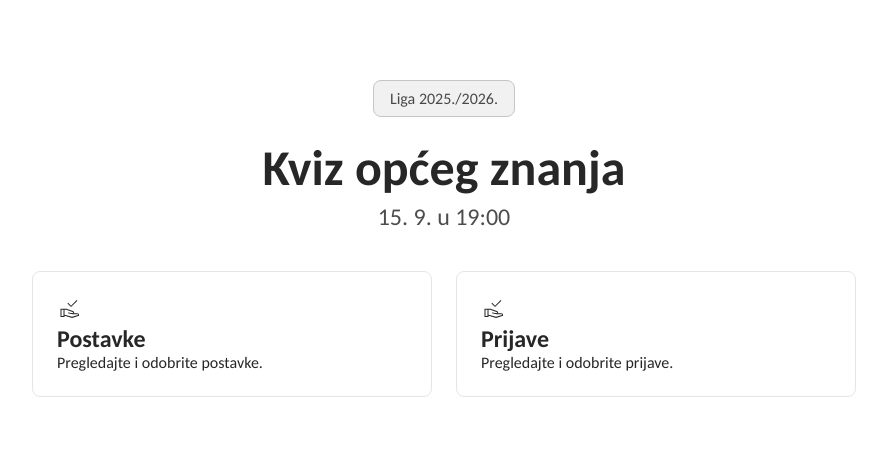
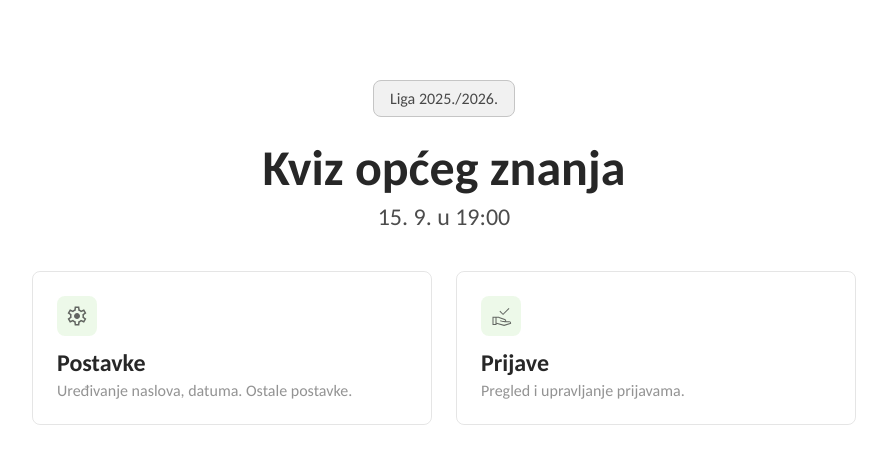
Before and after one commit to lovretomic/peta-kviz-app, a React (Vite) app: page /admin/quiz/1 in a window 1280 px wide. Shown: the top 464 px of the page, without its empty margins (196-1083 px from the left). Built offline with nearby package versions, Linux system fonts and the light colour scheme.

Commit message:
improved styles

```diff
--- a/src/pages/AdminQuizPage/AdminQuizPage.module.scss
+++ b/src/pages/AdminQuizPage/AdminQuizPage.module.scss
@@ -53,7 +53,32 @@
       cursor: pointer;
       user-select: none;
       -webkit-user-drag: none;
-      transition: 200ms ease-in-out;
+      transition: 100ms ease-in-out;
+
+      display: flex;
+      flex-direction: column;
+      align-items: flex-start;
+
+      .icon {
+        width: 24px;
+        height: 24px;
+        padding: 8px;
+        border-radius: 8px;
+        margin-bottom: 12px;
+        background-color: rgba($green-default, 0.1);
+
+        * {
+          fill: rgba($grey-dark, 0.7);
+        }
+      }
+
+      .title {
+        margin-bottom: 4px;
+      }
+
+      .message {
+        color: rgba($grey-dark, 0.5);
+      }
 
       * {
         fill: $grey-dark;
--- a/src/pages/AdminQuizPage/AdminQuizPage.tsx
+++ b/src/pages/AdminQuizPage/AdminQuizPage.tsx
@@ -1,13 +1,13 @@
 import type { ReactNode } from "react";
 import c from "./AdminQuizPage.module.scss";
 import HandWithCheckIcon from "../../assets/icons/hand-with-check.svg?react";
+import SettingsIcon from "../../assets/icons/settings.svg?react";
 import { useParams } from "react-router-dom";
 
 type CardDefinition = {
   title: string;
   Icon: ReactNode;
   message: string;
-  color: string;
   href: string;
 };
 
@@ -17,16 +17,14 @@ const AdminQuizPage = () => {
   const cards: CardDefinition[] = [
     {
       title: "Postavke",
-      Icon: <HandWithCheckIcon />,
-      message: "Pregledajte i odobrite postavke.",
-      color: "blue",
+      Icon: <SettingsIcon />,
+      message: "Uređivanje naslova, datuma. Ostale postavke.",
       href: `/admin/quiz/${id}/settings`,
     },
     {
       title: "Prijave",
       Icon: <HandWithCheckIcon />,
-      message: "Pregledajte i odobrite prijave.",
-      color: "red",
+      message: "Pregled i upravljanje prijavama.",
       href: `/admin/quiz/${id}/applications`,
     },
   ];
```
Also changed, not shown: src/assets/icons/settings.svg (added).
